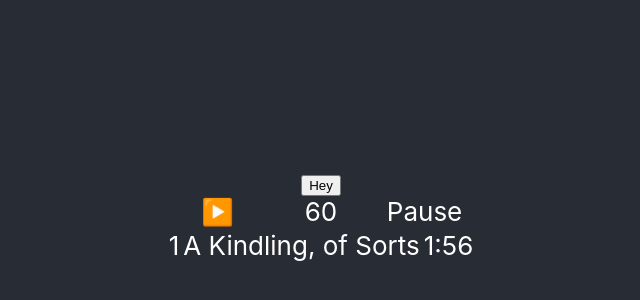
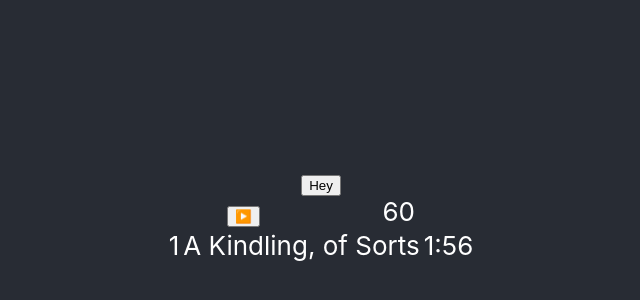
Before and after one commit to cdpadilla42/redux-player, a React (Create React App) app: page / in a window 1280 px wide. Shown: the part 186-486 px from the top of the page, without its empty margins (319-959 px from the left). Built offline with nearby package versions, Linux system fonts and the light colour scheme.

Commit message:
Hook up start and stop to play button

```diff
--- a/src/components/PlayButton.js
+++ /dev/null
@@ -1,24 +0,0 @@
-import React from 'react';
-import { connect } from 'react-redux';
-import { bindActionCreators } from 'redux';
-import { togglePlay } from '../timer/actions';
-
-const PlayButton = ({ togglePlay, playing }) => {
-  return (
-    <div className="album_cover" onClick={togglePlay}>
-      {playing ? '👌' : '▶️'}
-    </div>
-  );
-};
-
-function mapStateToProps(state) {
-  return {
-    playing: state.timer.playing,
-  };
-}
-
-function mapDispathToProps(dispatch) {
-  return bindActionCreators({ togglePlay }, dispatch);
-}
-
-export default connect(mapStateToProps, mapDispathToProps)(PlayButton);
--- /dev/null
+++ b/src/timer/PlayButton.js
@@ -0,0 +1,43 @@
+import React, { useState } from 'react';
+import { connect } from 'react-redux';
+import { bindActionCreators } from 'redux';
+import { togglePlay, elapseTime } from './actions';
+
+const PlayButton = ({ elapseTime, togglePlay, playing }) => {
+  const [intervalID, setIntervalID] = useState(null);
+
+  const runTime = () => {
+    console.log('starting');
+    setIntervalID(setInterval(elapseTime, 1000));
+    console.log(intervalID);
+    togglePlay();
+  };
+
+  const pauseTime = () => {
+    console.log('stopping', intervalID);
+    clearInterval(intervalID);
+    togglePlay();
+  };
+
+  return (
+    <div className="album_cover">
+      {playing ? (
+        <button onClick={pauseTime}>👌</button>
+      ) : (
+        <button onClick={runTime}>▶️</button>
+      )}
+    </div>
+  );
+};
+
+function mapStateToProps(state) {
+  return {
+    playing: state.timer.playing,
+  };
+}
+
+function mapDispathToProps(dispatch) {
+  return bindActionCreators({ togglePlay, elapseTime }, dispatch);
+}
+
+export default connect(mapStateToProps, mapDispathToProps)(PlayButton);
--- a/src/timer/Timer.js
+++ b/src/timer/Timer.js
@@ -4,30 +4,9 @@ import { connect } from 'react-redux';
 import { elapseTime } from './actions';
 
 const Timer = ({ elapseTime, time }) => {
-  // const [time, setTime] = useState(60);
-  const [intervalID, setIntervalID] = useState(null);
-  // const ellapseTime = () => {
-  //   console.log(time);
-  //   setTime((time) => time - 1);
-  // };
-
-  const runTime = () => {
-    console.log('starting');
-    setIntervalID(setInterval(elapseTime, 1000));
-    console.log(intervalID);
-  };
-
-  const pauseTime = () => {
-    console.log('stopping', intervalID);
-    clearInterval(intervalID);
-  };
-
   return (
     <>
-      <div className="player_controls" onClick={runTime}>
-        {time}
-      </div>
-      <div onClick={pauseTime}>Pause</div>
+      <div className="player_controls">{time}</div>
     </>
   );
 };
--- a/src/tracks/TimerDisplay.js
+++ b/src/tracks/TimerDisplay.js
@@ -1,6 +1,6 @@
 import React from 'react';
 import StyledTrackDisplay from '../styles/TrackDisplayStyles';
-import PlayButton from '../components/PlayButton';
+import PlayButton from '../timer/PlayButton';
 import Timer from '../timer/Timer';
 
 const TrackDisplay = () => {
```
